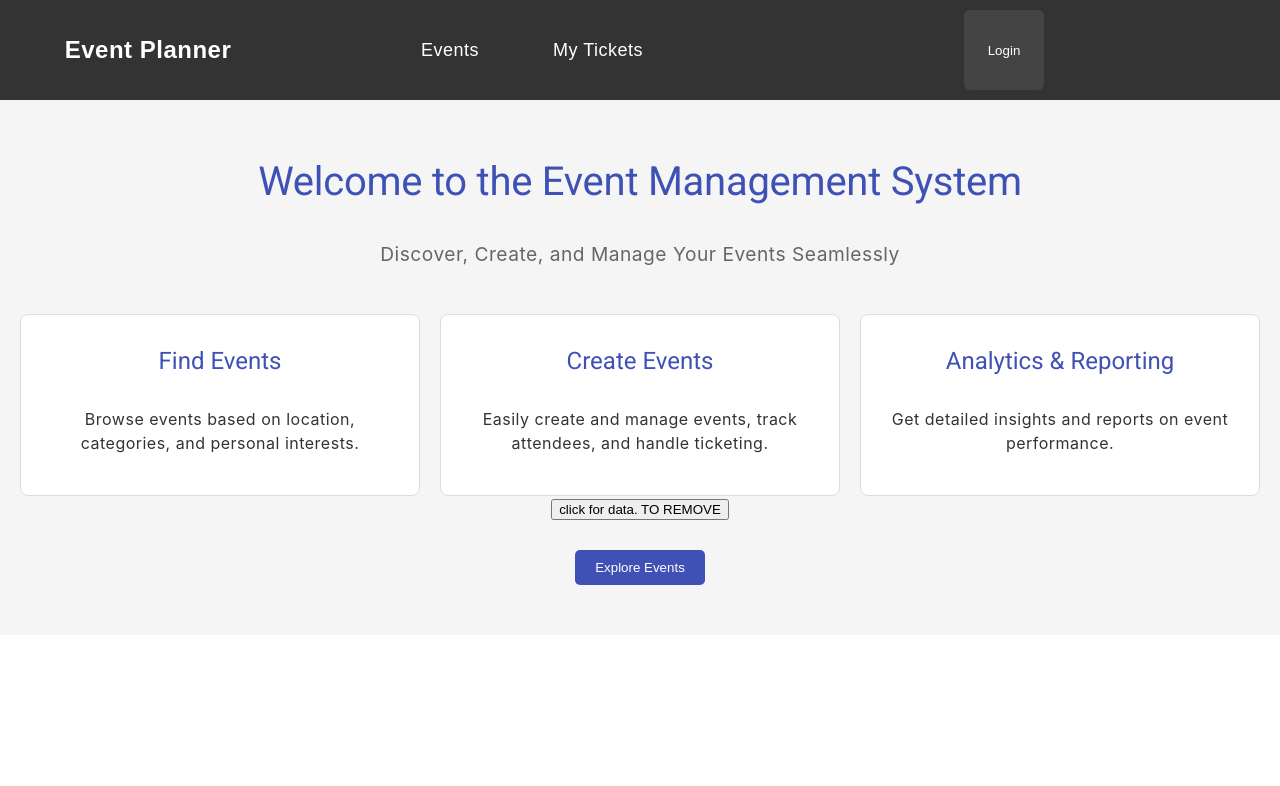
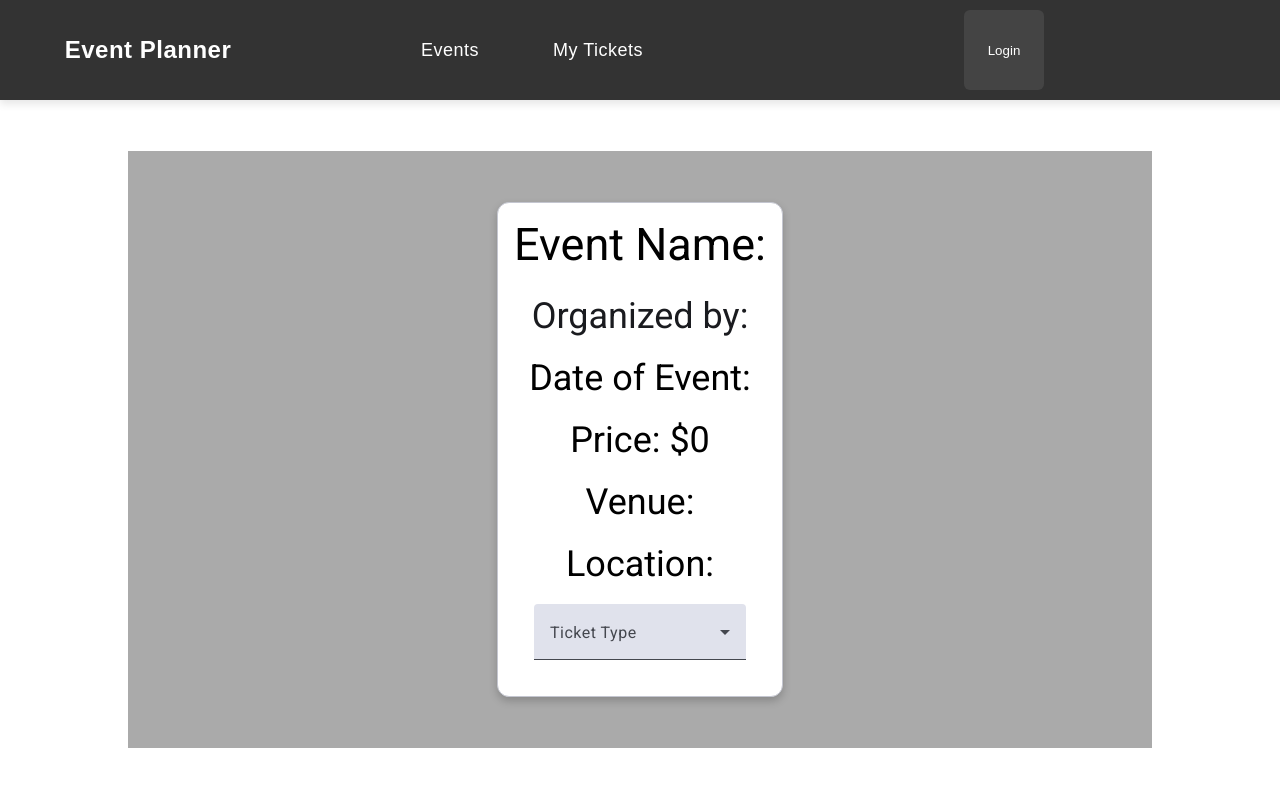
Before and after one commit to e-seet/INF2003, an Angular app in the folder frontend/: page /myticket/1/1 in a window 1280 px wide. Before the commit this address led to /home. Shown: the top 786 px of the page. Built offline with nearby package versions, Linux system fonts and the light colour scheme; no server answers.

Commit message:
ticket and ticket details

```diff
--- a/frontend/src/app/app.routes.ts
+++ b/frontend/src/app/app.routes.ts
@@ -40,7 +40,7 @@ export const routes: Routes = [
   { path: "event-management/:id", component: EventConfirmComponent },
   { path: "event-confirm", component: EventConfirmComponent },
   { path: "myticket", component: TicketsComponent },
-  { path: "myticket/:id", component: TicketDetailComponent },
+  { path: "myticket/:id/:id", component: TicketDetailComponent },
   // only if logged in
   { path: "profile", component: ProfileComponent, canActivate: [AuthGuard] },
   { path: "contact-us", component: ContactUsComponent },
--- a/frontend/src/app/event/ticket-detail/ticket-detail.component.css
+++ b/frontend/src/app/event/ticket-detail/ticket-detail.component.css
@@ -0,0 +1,53 @@
+.ticket-container {
+    display: flex;
+    justify-content: center;
+    flex-wrap: wrap;
+    align-items: flex-start;
+    width: 80%;
+    margin: 4% auto;
+    padding-top: 4%;
+    padding-bottom: 4%;
+    background-color: #aaa;
+  }
+
+  .header-center {
+    display: flex;
+    justify-content: center;
+    flex-wrap: wrap;
+    width: 80%;
+    margin: 4% auto;
+    padding: 4%;
+  }
+
+  .ticket-card {
+    box-shadow: 0px 4px 8px rgba(0, 0, 0, 0.2);
+    background-color: white;
+    text-align: center;
+  }
+
+  .ticket-details {
+    display: flex;
+    flex-wrap: wrap;
+    justify-content: space-between;
+  }
+
+  .ticket-info {
+    padding: 0.5%;
+  }
+
+  mat-grid-tile h3 {
+    font-weight: bold;
+    margin-bottom: 5px;
+  }
+
+  mat-grid-tile p {
+    font-size: 14px;
+  }
+
+  mat-grid-tile-content {
+    margin-bottom: 5px;
+  }
+
+  mat-grid-list {
+    margin-bottom: 5px;
+  }
--- a/frontend/src/app/event/ticket-detail/ticket-detail.component.html
+++ b/frontend/src/app/event/ticket-detail/ticket-detail.component.html
@@ -1 +1,39 @@
-<p>ticket-detail works!</p>
+<div class="ticket-container">
+  <mat-card class="ticket-card" appearance="outlined">
+    <mat-card-header>
+      <mat-card-title>
+        <h2>Event Name: {{ ticket.EventName }}</h2>
+      </mat-card-title>
+      <mat-card-subtitle>
+        <h3>Organized by: {{ ticket.Organizer }}</h3>
+      </mat-card-subtitle>
+    </mat-card-header>
+
+    <mat-card-content>
+      <div class="event-info">
+        <div>
+          <h3>
+            Date of Event:
+            {{ ticket.EventDate | date: "longDate" }}
+          </h3>
+        </div>
+        <h3>Price: ${{ adjustedTicketPrice }}</h3>
+        <h3>Venue: {{ ticket.VenueName }}</h3>
+        <h3>Location: {{ ticket.VenueLocation }}</h3>
+</div>
+
+      <!-- Ticket Type Selection -->
+      <div class="ticket-type-selection">
+        <mat-form-field appearance="fill">
+          <mat-label>Ticket Type</mat-label>
+          <mat-select
+            [(value)]="selectedTicketType"
+            (selectionChange)="adjustTicketPrice()"
+          >
+            <mat-option value="Standard">Standard</mat-option>
+            <mat-option value="Premium">Premium</mat-option>
+            <mat-option value="VIP">VIP</mat-option>
+          </mat-select>
+        </mat-form-field>
+      </div>
+    </mat-card-content>
--- a/frontend/src/app/event/ticket-detail/ticket-detail.component.ts
+++ b/frontend/src/app/event/ticket-detail/ticket-detail.component.ts
@@ -7,6 +7,7 @@ import { MatSelectModule } from "@angular/material/select";
 import { LoginService } from "../../services/login.service";
 import { EventsService } from "../../services/events.service";
 import { ActivatedRoute } from "@angular/router";
+import { MatCardModule } from "@angular/material/card";
 
 @Component({
   selector: "app-ticket-detail",
@@ -17,11 +18,23 @@ import { ActivatedRoute } from "@angular/router";
     MatFormFieldModule, // For <mat-form-field>
     MatSelectModule, // For <mat-select>
     ReactiveFormsModule, // I
+    MatCardModule,
   ],
   templateUrl: "./ticket-detail.component.html",
   styleUrl: "./ticket-detail.component.css",
 })
 export class TicketDetailComponent {
+  ticket: any = {
+    UserID: null,
+    EventID: null,
+    TicketType: null,
+    PurchaseDate: null,
+  };
+
+  selectedTicketType: string = "";
+  adjustedTicketPrice: number = 0; // Hold adjusted price
+  sponsorshipAmount: number = 0; // Hold sponsorship amount
+
   constructor(
     public httpClient: HttpClient,
     private loginService: LoginService,
@@ -35,7 +48,18 @@ export class TicketDetailComponent {
 
     this.eventService.viewEventDetails(id).subscribe({
       next: (data) => {
-        console.log(data);
+        this.ticket.EventName = data[0]["EventName"];
+        this.ticket.EventID = data[0]["EventID"];
+        this.ticket.EventDate = new Date(data[0]["EventDate"]);
+        this.ticket.TicketPrice = data[0]["TicketPrice"];
+        this.ticket.VenueName = data[0]["Venue"]["VenueName"];
+        this.ticket.VenueLocation = data[0]["Venue"]["Location"];
+        this.ticket.Organizer = data[0]["Organization"]["OrganizationName"];
+        // doesnt work in viewEventDetails
+        //this.ticket.TicketType = data[0]["TicketType"];
+        //this.ticket.PurchaseDate = new Date(data[0]["PurchaseDate"]);
+        //this.selectedTicketType = this.ticket.TicketType;
+        this.adjustTicketPrice(); // Adjust price when data is loaded
       },
       error: (error) => {
         console.error("Error:", error);
@@ -45,4 +69,25 @@ export class TicketDetailComponent {
       },
     });
   }
+
+    // Method to adjust the ticket price
+    adjustTicketPrice() {
+      if (!this.selectedTicketType) {
+        this.selectedTicketType = this.ticket.TicketType;
+      }
+      switch (this.selectedTicketType) {
+        case "Premium":
+          this.adjustedTicketPrice = parseFloat(
+            (this.ticket.TicketPrice * 1.5).toFixed(2),
+          ); // 2 d.p.
+          break;
+        case "VIP":
+          this.adjustedTicketPrice = parseFloat(
+            (this.ticket.TicketPrice * 2).toFixed(2),
+          );
+          break;
+        default:
+          this.adjustedTicketPrice = this.ticket.TicketPrice;
+      }
+    }
 }
--- a/frontend/src/app/event/tickets/tickets.component.html
+++ b/frontend/src/app/event/tickets/tickets.component.html
@@ -1 +1,62 @@
-<p>tickets works!</p>
+<div class="mat-elevation-z8">
+    <table class="mat-table" mat-table [dataSource]="dataSource" matSort>
+        <ng-container matColumnDef="EventID">
+            <th mat-header-cell *matHeaderCellDef mat-sort-header>EventID</th>
+            <td mat-cell *matCellDef="let element">{{ element.EventID }}</td>
+        </ng-container>
+
+        <ng-container matColumnDef="TicketType">
+            <th mat-header-cell *matHeaderCellDef mat-sort-header>Ticket Type</th>
+            <td mat-cell *matCellDef="let element">{{ element.TicketType }}</td>
+        </ng-container>
+
+        <ng-container matColumnDef="PurchaseDate">
+            <th mat-header-cell *matHeaderCellDef mat-sort-header>Purchased Date</th>
+            <td mat-cell *matCellDef="let element">{{ element.PurchaseDate | date }}</td>
+        </ng-container>
+
+        <ng-container matColumnDef="Organizer">
+            <th mat-header-cell *matHeaderCellDef mat-sort-header>Organizer</th>
+            <td mat-cell *matCellDef="let element">{{ element.Organizer }}</td>
+        </ng-container>
+
+        <ng-container matColumnDef="VenueName">
+            <th mat-header-cell *matHeaderCellDef mat-sort-header>Venue</th>
+            <td mat-cell *matCellDef="let element">{{ element.VenueName }}</td>
+        </ng-container>
+
+        <ng-container matColumnDef="VenueLocation">
+            <th mat-header-cell *matHeaderCellDef mat-sort-header>Location</th>
+            <td mat-cell *matCellDef="let element">{{ element.VenueLocation }}</td>
+        </ng-container>
+
+        <ng-container matColumnDef="EventName">
+            <th mat-header-cell *matHeaderCellDef mat-sort-header>Name</th>
+            <td mat-cell *matCellDef="let element">{{ element.EventName }}</td>
+        </ng-container>
+
+        <ng-container matColumnDef="EventDate">
+            <th mat-header-cell *matHeaderCellDef mat-sort-header>Date of Event</th>
+            <td mat-cell *matCellDef="let element">{{ element.EventDate | date }}</td>
+        </ng-container>
+
+        <ng-container matColumnDef="TicketPrice">
+            <th mat-header-cell *matHeaderCellDef mat-sort-header>Price</th>
+            <td mat-cell *matCellDef="let element">{{ element.TicketPrice }}</td>
+        </ng-container>
+
+        <!-- Table Header and Row -->
+        <tr mat-header-row *matHeaderRowDef="displayedColumns"></tr>
+        <tr
+            mat-row
+            *matRowDef="let row; columns: displayedColumns"
+            (click)="onRowClick(row)"
+        ></tr>
+    </table>
+
+    <!-- Paginator -->
+    <mat-paginator
+        [pageSizeOptions]="[10, 25, 50, 100]"
+        showFirstLastButtons
+    ></mat-paginator>
+</div>
--- a/frontend/src/app/event/tickets/tickets.component.ts
+++ b/frontend/src/app/event/tickets/tickets.component.ts
@@ -1,11 +1,16 @@
 import { CommonModule } from "@angular/common";
 import { HttpClient } from "@angular/common/http";
-import { Component } from "@angular/core";
+import { Component, ViewChild } from "@angular/core";
 import { FormsModule, ReactiveFormsModule } from "@angular/forms";
 import { MatFormFieldModule } from "@angular/material/form-field";
 import { MatSelectModule } from "@angular/material/select";
+import { MatTableDataSource, MatTableModule } from "@angular/material/table";
+import { MatPaginator, MatPaginatorModule } from "@angular/material/paginator";
 import { LoginService } from "../../services/login.service";
 import { EventsService } from "../../services/events.service";
+import { MatSort, MatSortModule } from "@angular/material/sort";
+import { Router } from "@angular/router";
+
 @Component({
   selector: "app-tickets",
   standalone: true,
@@ -14,23 +19,68 @@ import { EventsService } from "../../services/events.service";
     CommonModule,
     MatFormFieldModule, // For <mat-form-field>
     MatSelectModule, // For <mat-select>
-    ReactiveFormsModule, // I
+    ReactiveFormsModule,
+    MatSortModule,
+    MatPaginatorModule,
+    MatTableModule,
   ],
   templateUrl: "./tickets.component.html",
   styleUrl: "./tickets.component.css",
 })
 export class TicketsComponent {
+  @ViewChild(MatPaginator) paginator!: MatPaginator;
+  @ViewChild(MatSort) sort!: MatSort;
+
   constructor(
     public httpClient: HttpClient,
     private loginService: LoginService,
     private eventService: EventsService,
+    private router: Router,
   ) {}
+
+  dataSource = new MatTableDataSource<any>();
+
+  displayedColumns: string[] = [
+    "EventID",
+    "EventName",
+    "PurchaseDate",
+    "TicketType",
+    "TicketPrice",
+    "EventDate",
+    "VenueName",
+    "VenueLocation",
+    "Organizer",
+  ];
+  TicketType: string = '';
+  TicketPrice: number = 0;
+  adjustedTicketPrice: number = 0; // Hold adjusted price
 
   ngOnInit(): void {
     // get all my tickets
     this.eventService.getTickets().subscribe({
       next: (data) => {
-        console.log(data);
+        var theobjects: any[] = [];
+        data.forEach((item: any) => {
+          const ticketPrice = item.Event.TicketPrice;
+          const ticketType = item.TicketType;
+          // Use the method to calculate adjusted price
+          const adjustedTicketPrice = this.adjustTicketPrice(ticketType, ticketPrice);
+          theobjects.push({
+            UserID: item.UserID,
+            EventID: item.EventID,
+            TicketType: item.TicketType,
+            PurchaseDate: item.PurchaseDate,
+            Organizer: item.Event.Organization.OrganizationName,
+            VenueName: item.Event.Venue.VenueName,
+            VenueLocation: item.Event.Venue.Location,
+            EventName: item.Event.EventName,
+            EventDate: item.Event.EventDate,
+            TicketPrice: adjustedTicketPrice,
+          });
+        });
+        this.dataSource.data = theobjects;
+        this.dataSource.paginator = this.paginator;
+        this.dataSource.sort = this.sort;
       },
       error: (error) => {
         console.error("Error:", error);
@@ -40,4 +90,33 @@ export class TicketsComponent {
       },
     });
   }
+
+  // Method to adjust ticket price
+  adjustTicketPrice(ticketType: string, ticketPrice: number): number {
+    switch (ticketType) {
+      case "Premium":
+        return parseFloat((ticketPrice * 1.5).toFixed(2));
+      case "VIP":
+        return parseFloat((ticketPrice * 2).toFixed(2));
+      default:
+        return ticketPrice;
+    }
+  }
+
+  // Method to handle row click and set the selected ticket
+  onRowClick(event: any) {
+    console.log("Ticket clicked:", event);
+    this.router.navigate(['/myticket', event.UserID, event.EventID]);
+  }
+
+  // Method to handle button click and take further action
+  handleButtonClick(event: any) {
+    console.log("Button clicked for event:", event);
+    console.log("this:", event.UserID, event.EventID);
+  }
+
+  ngAfterViewInit() {
+    this.dataSource.paginator = this.paginator;
+    this.dataSource.sort = this.sort;
+  }
 }
--- a/frontend/src/app/services/events.service.ts
+++ b/frontend/src/app/services/events.service.ts
@@ -45,7 +45,7 @@ export class EventsService {
       .get<any[]>("http://localhost:3000/event/getTickets", { headers })
       .pipe(
         tap((data) => {
-          //   console.log(data);
+          console.log(data);
         }),
         catchError(this.handleError),
       );
```
Also changed, not shown: 2 other files (tests, documents, lock files or other folders).
